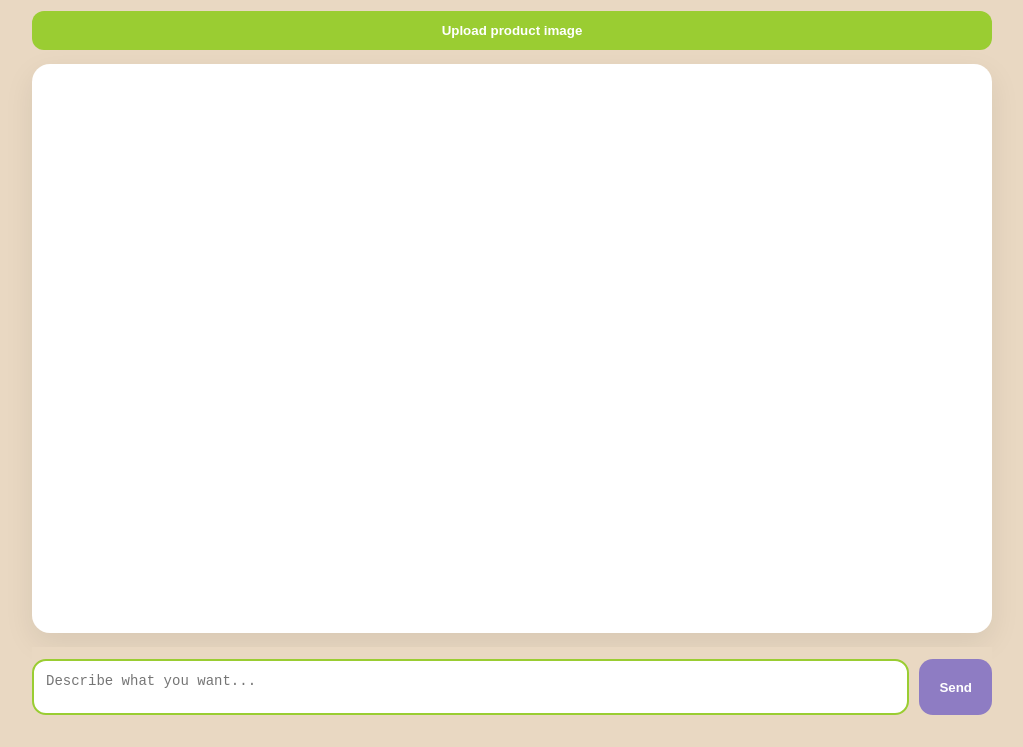
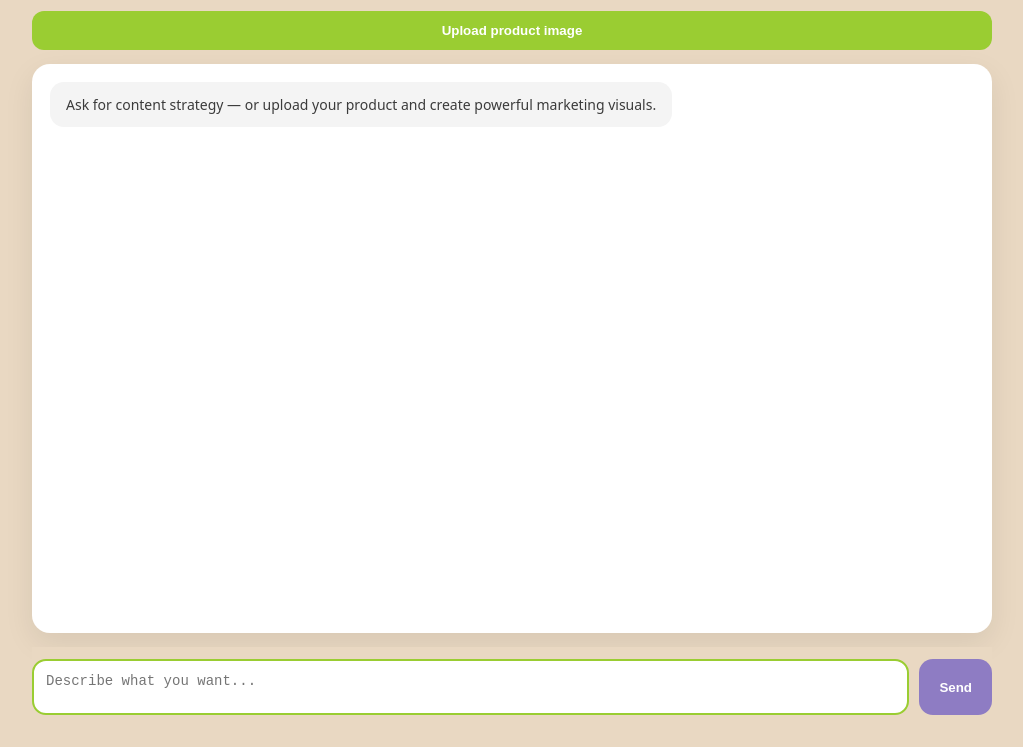
Before and after one commit to ahmadbrayes/edamame-ai-server, a website: page public/brain.html in a window 1280 px wide. Shown: the part 53-800 px from the top of the page, without its empty margins (128-1151 px from the left). Drawn offline with Linux system fonts and the light colour scheme.

Commit message:
brain.html

```diff
--- a/public/brain.html
+++ b/public/brain.html
@@ -353,7 +353,7 @@ input.onkeydown=e=>{
   }
 };
 
-Ask for content strategy — or upload your product and create powerful marketing visuals.","ai");
+addMsg("Ask for content strategy — or upload your product and create powerful marketing visuals.","ai");
 </script>
 
 </body>
```
